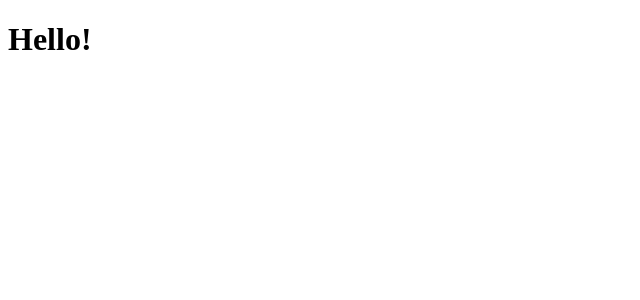
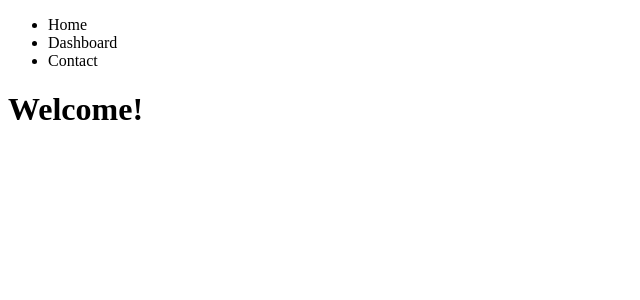
Before and after one commit to viniciodanielem-arg/cps4006, a React (Vite) app in the folder vite-project/: page / in a window 1280 px wide. Shown: the top 300 px of the page, without its empty margins (0-640 px from the left). Built offline with nearby package versions, Linux system fonts and the light colour scheme.

Commit message:
Function-Based Component: App.jsx

```diff
--- a/vite-project/src/App.jsx
+++ b/vite-project/src/App.jsx
@@ -1,9 +1,13 @@
 import React from 'react';
+import NavMenu from './components/NavMenu';
 
 const App = () => {
   return (
-      <h1>Hello!</h1>
+    <div>
+      <NavMenu />
+      <h1>Welcome!</h1>
+    </div>
   );
-};
+}
 
 export default App;
--- /dev/null
+++ b/vite-project/src/components/NavMenu.jsx
@@ -0,0 +1,11 @@
+function NavMenu() {
+  return (
+    <ul>
+      <li>Home</li>
+      <li>Dashboard</li>
+      <li>Contact</li>
+    </ul>
+  );
+}
+
+export default NavMenu;
```
